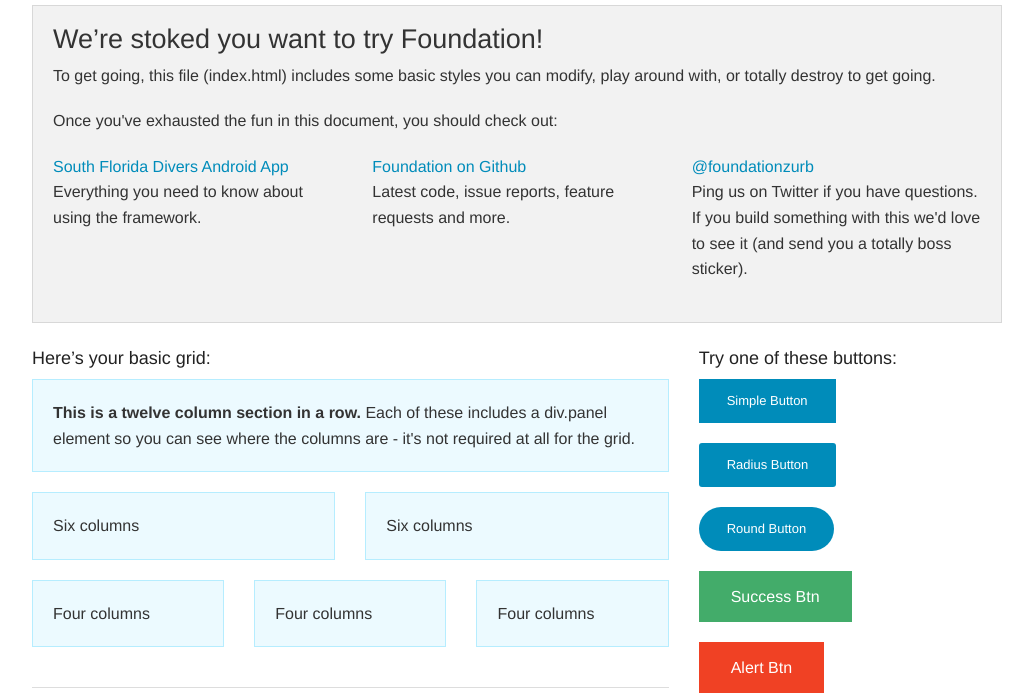
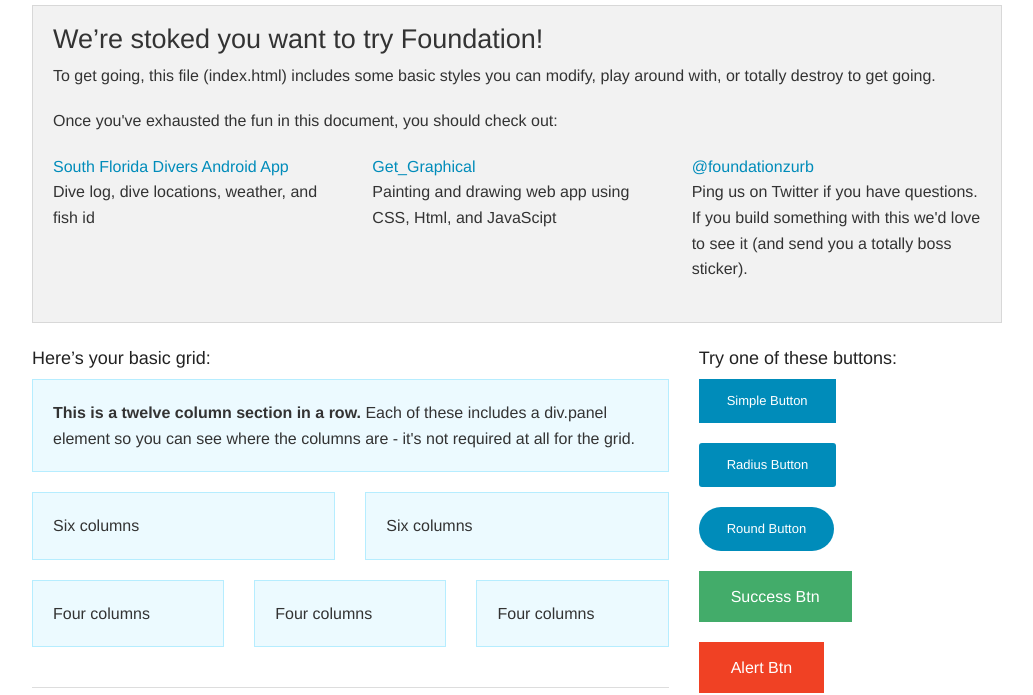
Before and after one commit to franksmith80/franksmith80.github.io, a plain HTML site: page index.html in a window 1280 px wide. Shown: the part 114-809 px from the top of the page, without its empty margins (123-1156 px from the left). Drawn offline with Linux system fonts and the light colour scheme.

Commit message:
Update index.html

```diff
--- a/index.html
+++ b/index.html
@@ -24,10 +24,10 @@
 	        <p>Once you've exhausted the fun in this document, you should check out:</p>
 	        <div class="row">
 	        	<div class="large-4 medium-4 columns">
-	    		<p><a href="http://franksmith80.github.io/SouthFloridaDivers/">South Florida Divers Android App</a><br />Everything you need to know about using the framework.</p>
+	    		<p><a href="http://franksmith80.github.io/SouthFloridaDivers/">South Florida Divers Android App</a><br />Dive log, dive locations, weather, and fish id</p>
 	    	</div>
 	        	<div class="large-4 medium-4 columns">
-	        		<p><a href="http://github.com/zurb/foundation">Foundation on Github</a><br />Latest code, issue reports, feature requests and more.</p>
+	        		<p><a href="http://franksmith80.github.io/getgraphical/">Get_Graphical</a><br />Painting and drawing web app using CSS, Html, and JavaScipt</p>
 	        	</div>
 	        	<div class="large-4 medium-4 columns">
 	        		<p><a href="http://twitter.com/foundationzurb">@foundationzurb</a><br />Ping us on Twitter if you have questions. If you build something with this we'd love to see it (and send you a totally boss sticker).</p>
```
